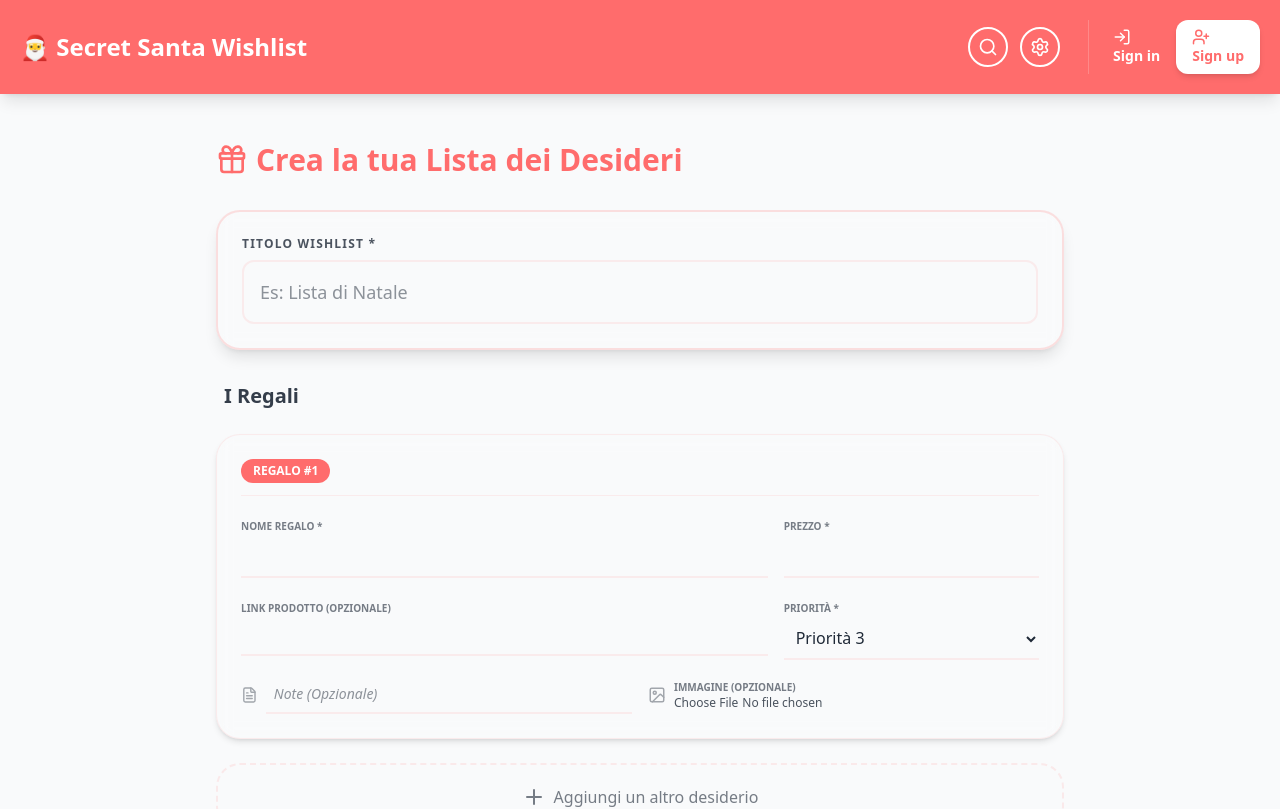
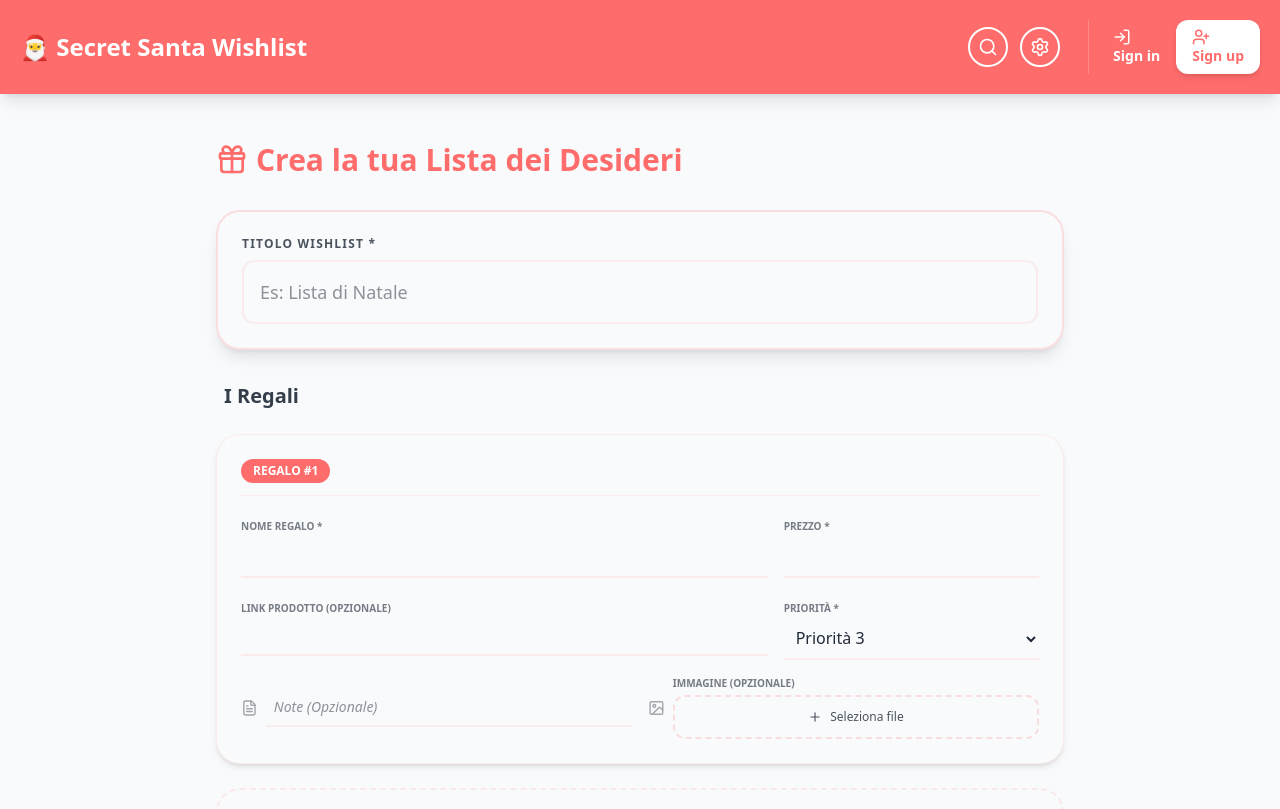
Before and after one commit to simoneburrai/secret-santa-wishlist-frontend, a React (Vite) app: page /wishlists/create in a window 1280 px wide. Shown: the top 809 px of the page. Built offline with nearby package versions, Linux system fonts and the light colour scheme.

Commit message:
fix: changed add image design on createWishlist

```diff
--- a/src/pages/CreateWishlist.tsx
+++ b/src/pages/CreateWishlist.tsx
@@ -154,14 +154,29 @@ export default function CreateWishlist() {
                 </div>
                 <div className="flex items-center gap-2">
   <ImageIcon size={18} className="opacity-40" />
-                  <div className="flex flex-col">
-                    <span className="text-[10px] uppercase font-bold opacity-60">Immagine (Opzionale)</span>
+  <div className="flex flex-col w-full">
+    <span className="text-[10px] uppercase font-bold opacity-60 mb-1">Immagine (Opzionale)</span>
+
+    <label className="relative flex items-center justify-center gap-2 p-3 rounded-xl border-2 border-dashed border-primary/20 hover:border-primary hover:bg-primary/5 cursor-pointer transition-all group">
       <input
         type="file"
         accept="image/*"
-                      className="text-xs opacity-80"
+        className="absolute inset-0 w-full h-full opacity-0 cursor-pointer"
         onChange={(e) => handleGiftChange(index, "image", e.target.files ? e.target.files[0] : null)}
       />
+      <div className="flex items-center gap-2 text-xs font-medium opacity-80 group-hover:opacity-100">
+        {gift.image ? (
+          <span className="text-secondary font-bold truncate max-w-[150px]">
+            {gift.image.name}
+          </span>
+        ) : (
+          <>
+            <Plus size={14} />
+            <span>Seleziona file</span>
+          </>
+        )}
+      </div>
+    </label>
   </div>
 </div>
               </div>
```
Lines whose indentation alone changed are shown as unchanged.
